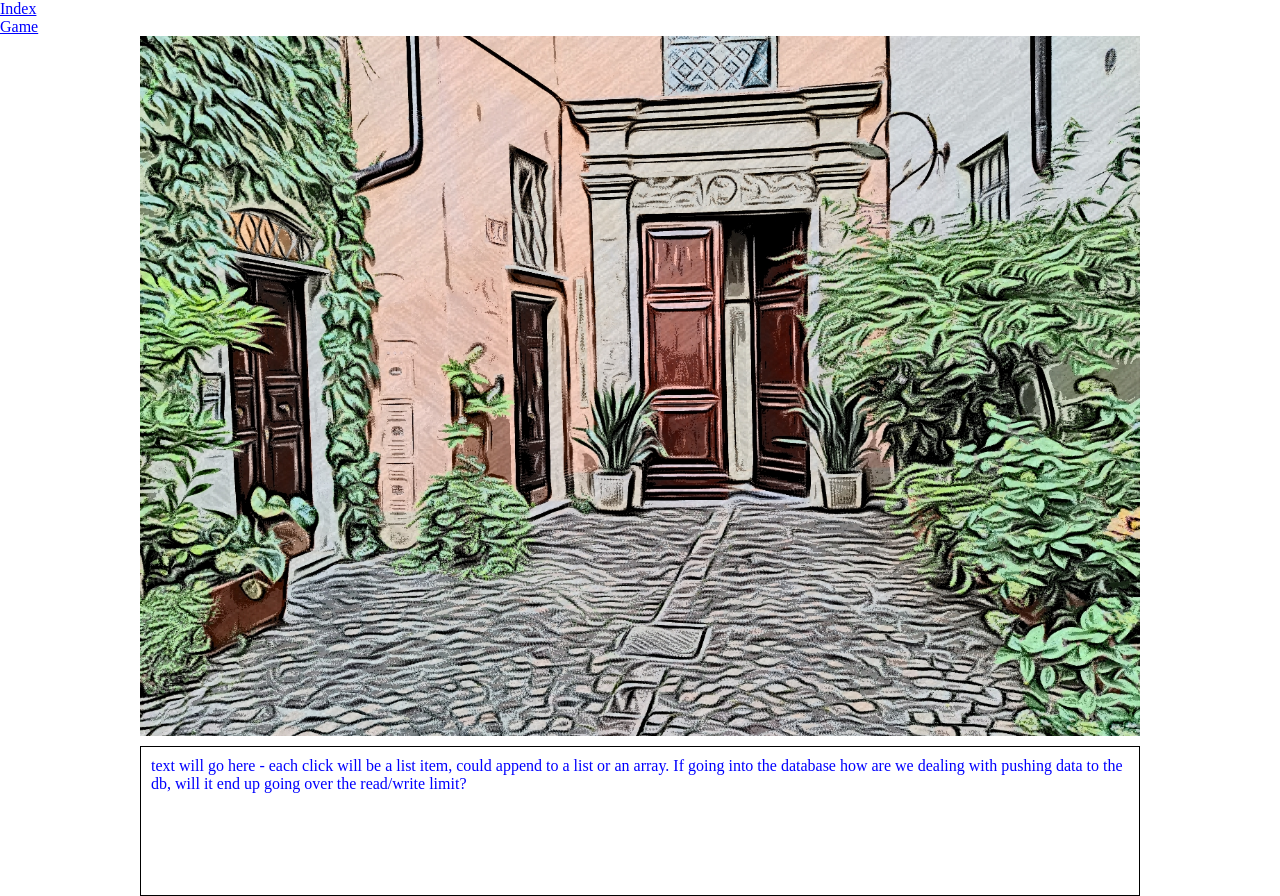
After one commit to CharlieMallon/TogethernessHackathonTeam5, a Flask app: template templates/entrance.html in a window 1280 px wide. The commit adds this page. Run offline with Flask 2, Linux system fonts and the light colour scheme; the template is opened without the code that fills it, so the values that code supplies are empty; some libraries are stand-ins or nearby versions.

Commit message:
added entrance

```diff
--- a/static/style.css
+++ b/static/style.css
@@ -1,7 +1,11 @@
 * {
     color: blue;
     box-sizing: border-box;
+    margin: 0px;
+    padding: 0px;
 }
+
+/* game page structure */
 
 .game-container{
     display: flex;
@@ -13,13 +17,20 @@
 #game-canvas{
     height: 700px;
     width: 1000px;
+    position: relative;
 }
 
-.game-background{
+#game-background{
     width: 100%;
     height: 100%;
     object-fit: cover;
     overflow: hidden;
+}
+
+.click-layer{
+    position: absolute;
+    top: 0px;
+    left: 0px;
 }
 
 #game-text{
@@ -27,4 +38,19 @@
     width: 1000px;
     border: solid black 1px;
     margin-top: 10px;
+    padding: 10px;
 }
+
+#game-text p{
+    margin: 0px;
+}
+
+/* Entrance page */
+
+#entrance{
+    height: 300px;
+    width: 170px;
+    position: absolute;
+    left: 500px;
+    top: 170px;
+}
--- /dev/null
+++ b/templates/entrance.html
@@ -0,0 +1,15 @@
+{% extends "base.html" %}
+
+{% block content %}
+<div class="game-container">
+    <div id="game-canvas">
+        <img id="game-background" src="{{ url_for('static', filename='img/front-door.jpg') }}" alt="">
+        <div class="click-layer">
+            <a id="entrance" href="{{ url_for('hallway') }}"></a>
+        </div>
+    </div>
+    <div id="game-text">
+        <p>text will go here - each click will be a list item, could append to a list or an array. If going into the database how are we dealing with pushing data to the db, will it end up going over the read/write limit?</p>
+    </div>
+</div>
+{% endblock %}
```
Also changed, not shown: templates/game.html (+1 -6 lines).
